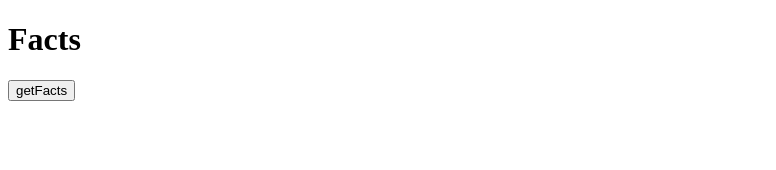
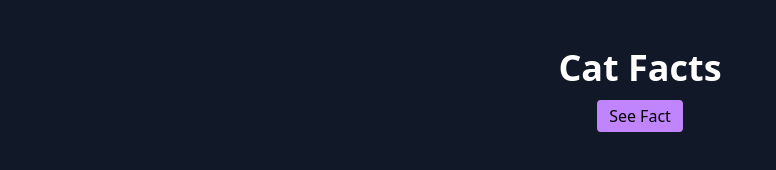
Before and after one commit to ruchisingh-dev/Javascript, a plain HTML site: page practice/index.html in a window 1280 px wide. Shown: the whole page, without its empty margins (0-776 px from the left). Drawn offline with nearby package versions, Linux system fonts and the light colour scheme.

Commit message:
Update cat ui

```diff
--- a/practice/index.html
+++ b/practice/index.html
@@ -1,18 +1,22 @@
 <!DOCTYPE html>
 <html lang="en">
-<head>
-    <meta charset="UTF-8">
-    <meta name="viewport" content="width=device-width, initial-scale=1.0">
+  <head>
+    <meta charset="UTF-8" />
+    <meta name="viewport" content="width=device-width, initial-scale=1.0" />
     <title>Document</title>
     <!-- <script src="script.js" defer></script> -->
     <!-- <script src="script2.js" defer></script> -->
     <script src="fetchAPI.js" defer></script>
+    <script src="https://cdn.tailwindcss.com"></script>
     <!-- <script src="objectLiterals.js"></script> -->
     <!-- <script src="destucturing.js"></script> -->
-</head>
-<body>
-    <h1>Facts</h1>
-    <button id="btn">getFacts</button>
-    <p id="fact"></p>
-</body>
+  </head>
+  <body class="bg-gray-900 min-h-screen">
+  <body class="bg--950 min-h-screen">
+    <main class="my-12 flex flex-col gap-3 justify-center items-center">
+        <h1 class="text-4xl text-center text-white font-bold">Cat Facts</h1>
+        <button id="btn" class="bg-purple-400 px-3 py-1 rounded">See Fact</button>
+        <p id="fact" class="text-white text-lg max-w-sm"></p>
+    </main>
+  </body>
 </html>
```
